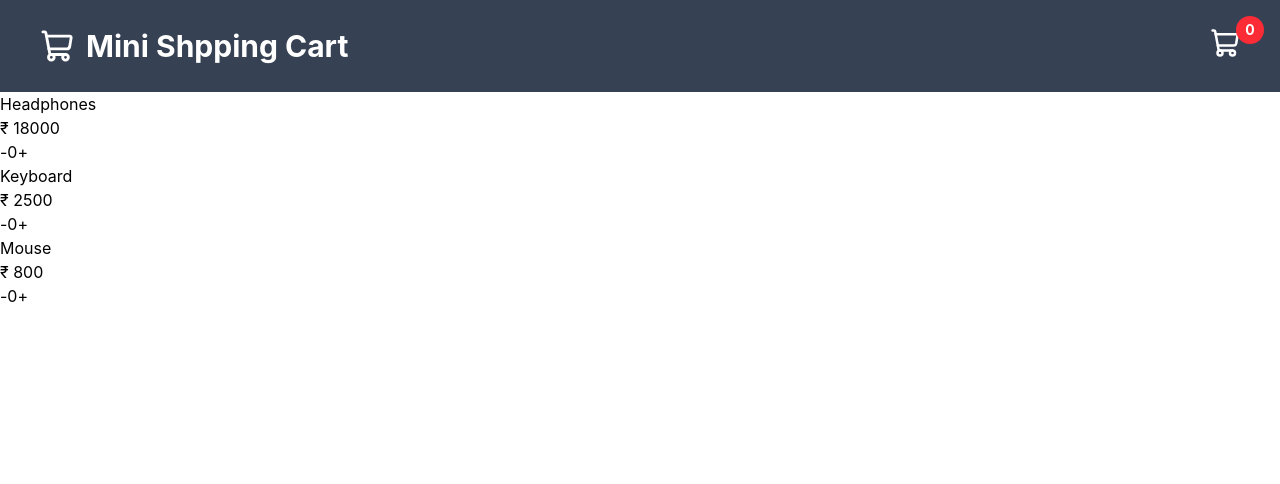
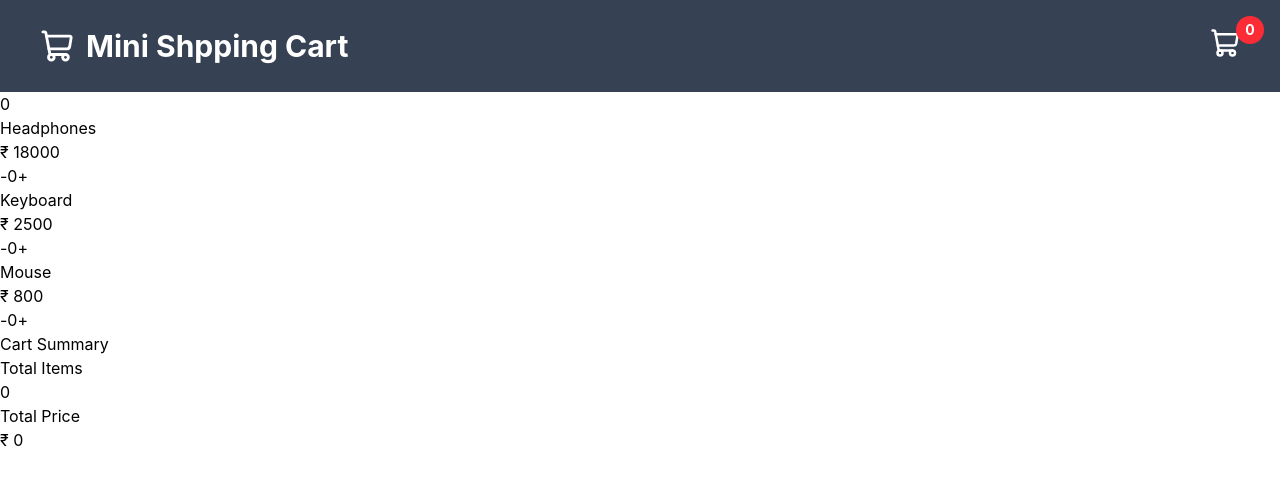
Before and after one commit to bhushank45/React-Projects, a React (Vite) app in the folder mini-shopping-cart/: page / in a window 1280 px wide. Shown: the top 484 px of the page. Built offline with nearby package versions, Linux system fonts and the light colour scheme.

Commit message:
feat: add cart summary with item count and total price

```diff
--- a/mini-shopping-cart/src/App.jsx
+++ b/mini-shopping-cart/src/App.jsx
@@ -1,6 +1,7 @@
 import { useState } from "react";
 import ProductCard from "./components/ProductCard";
 import CartHeader from "./components/CartHeader";
+import CartSummary from "./components/CartSummary";
 
 const App = () => {
   const products = [
@@ -28,6 +29,10 @@ const App = () => {
     return total + quantity;
   }, 0);
 
+  const totalPrice = products.reduce((total, product) => {
+    return total + product.price * quantities[product.name];
+  }, 0);
+
   const increaseQuantity = (product) => {
     setQuantities({ ...quantities, [product]: quantities[product] + 1 });
   };
@@ -41,7 +46,8 @@ const App = () => {
   return (
     <div>
       <div>
-        <CartHeader totalItems={totalItems}/>
+        <CartHeader totalItems={totalItems} />
+        <h2>{totalPrice}</h2>
       </div>
       {products.map((product, idx) => {
         return (
@@ -55,6 +61,7 @@ const App = () => {
           />
         );
       })}
+      <CartSummary totalItems={totalItems} totalPrice={totalPrice}/>
     </div>
   );
 };
--- a/mini-shopping-cart/src/components/CartSummary.jsx
+++ b/mini-shopping-cart/src/components/CartSummary.jsx
@@ -0,0 +1,19 @@
+import React from 'react'
+
+const CartSummary = (props) => {
+  return (
+    <div>
+      <h2>Cart Summary</h2>
+      <div>
+        <p>Total Items</p>
+        <span>{props.totalItems}</span>
+      </div>
+      <div>
+        <p>Total Price</p>
+        <span>₹ {props.totalPrice}</span>
+      </div>
+    </div>
+  );
+}
+
+export default CartSummary
```
